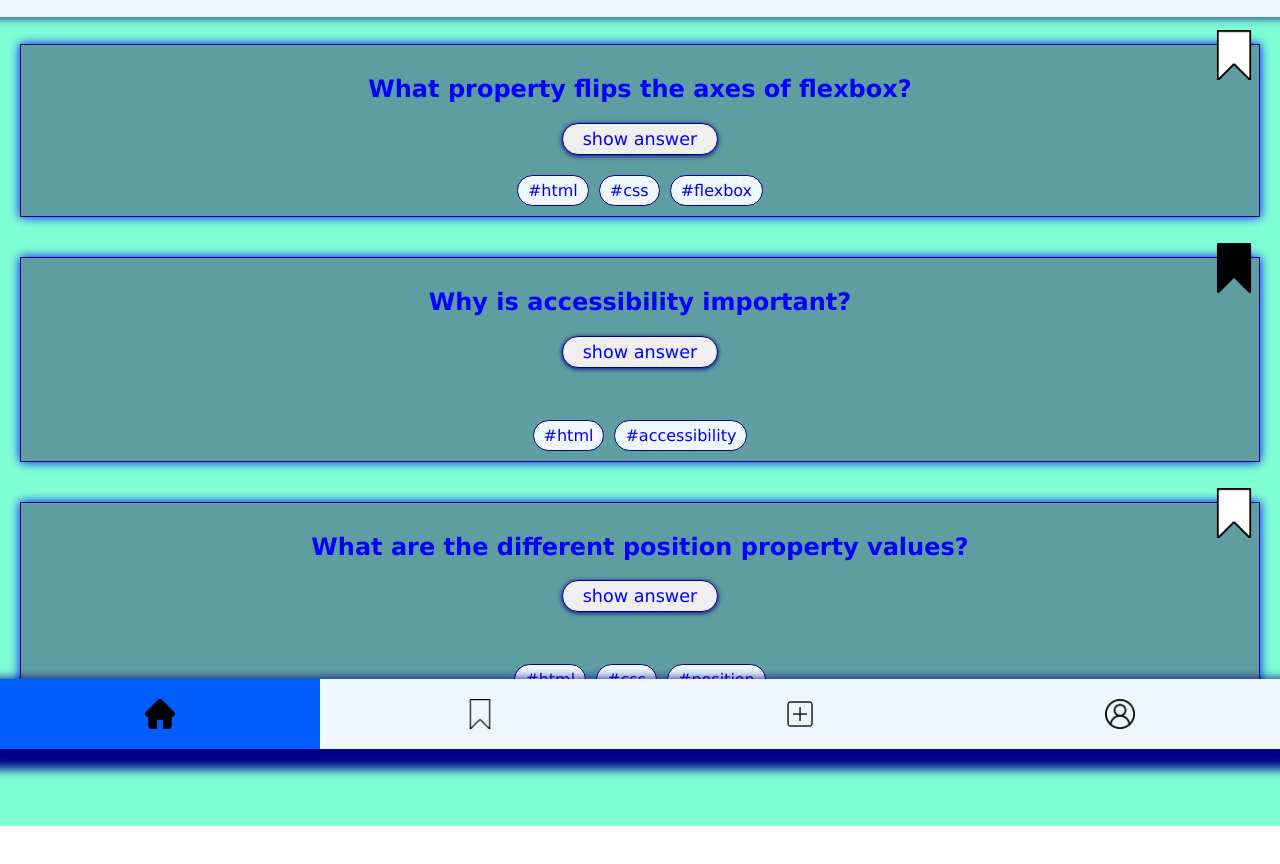
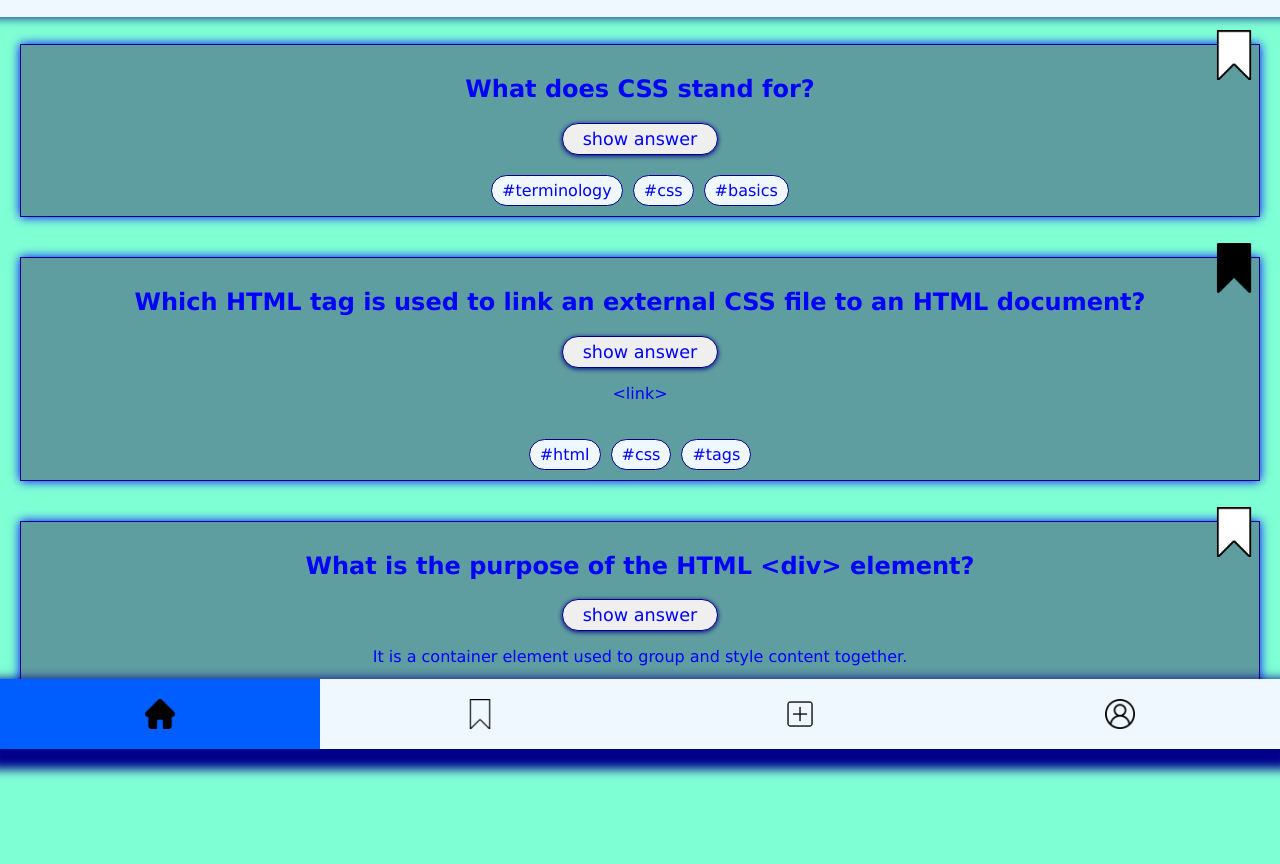
Before and after one commit to Freddie2024/frida-quiz-app-2, a plain HTML site: page index.html in a window 1280 px wide. Shown: the part 51-915 px from the top of the page. Before the commit the page ends 877 px from the top, so only its background shows below. Drawn offline with Linux system fonts and the light colour scheme.

Commit message:
add answers to questions

```diff
--- a/index.html
+++ b/index.html
@@ -21,14 +21,14 @@
           alt="bookmark"
         />
         <h2 class="question-card__title">
-          What property flips the axes of flexbox?
+          What does CSS stand for?
         </h2>
         <button class="question-card__button">show answer</button>
-        <p class="question-card__answer hidden">Lorem ipsum dolor sit amet consectetur adipisicing elit. Impedit, cupiditate. In dolorum ab at nostrum commodi id! Omnis ipsa voluptates asperiores pariatur modi? Libero eveniet inventore, quisquam quia vero temporibus.</p>
+        <p class="question-card__answer hidden">Cascading Style Sheets</p>
         <div class="question-card__tags">
-          <div class="question-card__tag">#html</div>
+          <div class="question-card__tag">#terminology</div>
           <div class="question-card__tag">#css</div>
-          <div class="question-card__tag">#flexbox</div>
+          <div class="question-card__tag">#basics</div>
         </div>
       </section>
       <section class="question-card">
@@ -37,12 +37,13 @@
           src="./assets/bookmark_filled.png"
           alt="bookmark filled"
         />
-        <h2 class="question-card__title">Why is accessibility important?</h2>
+        <h2 class="question-card__title">Which HTML tag is used to link an external CSS file to an HTML document?</h2>
         <button class="question-card__button">show answer</button>
-        <p class="question-card__answer"></p>
+        <p class="question-card__answer">&lt;link&gt;</p>
         <div class="question-card__tags">
           <div class="question-card__tag">#html</div>
-          <div class="question-card__tag">#accessibility</div>
+          <div class="question-card__tag">#css</div>
+          <div class="question-card__tag">#tags</div>
         </div>
       </section>
       <section class="question-card">
@@ -52,14 +53,14 @@
           alt="bookmark"
         />
         <h2 class="question-card__title">
-          What are the different position property values?
+          What is the purpose of the HTML &lt;div&gt; element?
         </h2>
         <button class="question-card__button">show answer</button>
-        <p class="question-card__answer"></p>
+        <p class="question-card__answer">It is a container element used to group and style content together.</p>
         <div class="question-card__tags">
           <div class="question-card__tag">#html</div>
-          <div class="question-card__tag">#css</div>
-          <div class="question-card__tag">#position</div>
+          <div class="question-card__tag">#elements</div>
+          <div class="question-card__tag">#basics</div>
         </div>
       </section>
     </main>
```
